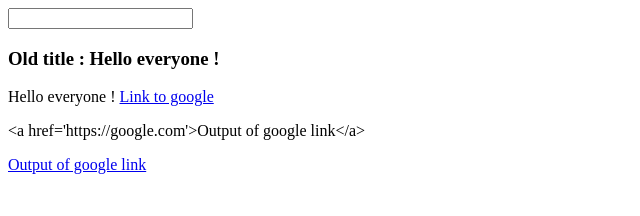
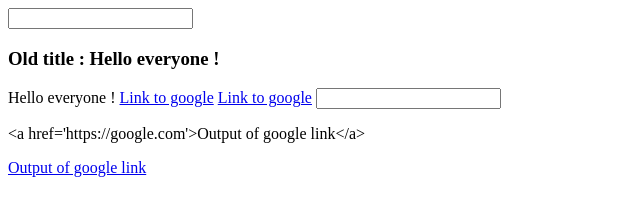
Before and after one commit to ii02735/vueJSLearning, a plain HTML site: page index.html in a window 1280 px wide. Shown: the whole page, without its empty margins (0-640 px from the left). Drawn offline with Linux system fonts and the light colour scheme.

Commit message:
Shortcuts for binding and event handling attr

```diff
--- a/index.html
+++ b/index.html
@@ -14,7 +14,14 @@
 	  	<!-- However we cannot write interpolation in an HTML attribute : the syntax will be parsed as a normal HTML character -->
 	  	<!--<a href="{{ url }}">Link to Google</a>  this won't work !-->
 	  	<!--In that case, we must use thr PROPERTY binding DIRECTIVE (instruction) : -->
-	  	<a v-bind:href="url">Link to google</a>
+		<a v-bind:href="url">Link to google</a>
+
+		<!--writing SHORTCUTS -->
+
+		<a :href="url">Link to google</a> <!--for v-bind:href-->
+
+		<input type="text" @input="changeTitle">
+
 	  	<!-- HTML rendering (be sure that the source is safe, else you can have XSS attacks) -->
 	  	<p>{{ linkHTML }}</p> <!-- won't work : interpolation translates as text -->
 	  	<p v-html="linkHTML"></p> <!-- Will work, but please be careful again what are the HTML sources-->
```
